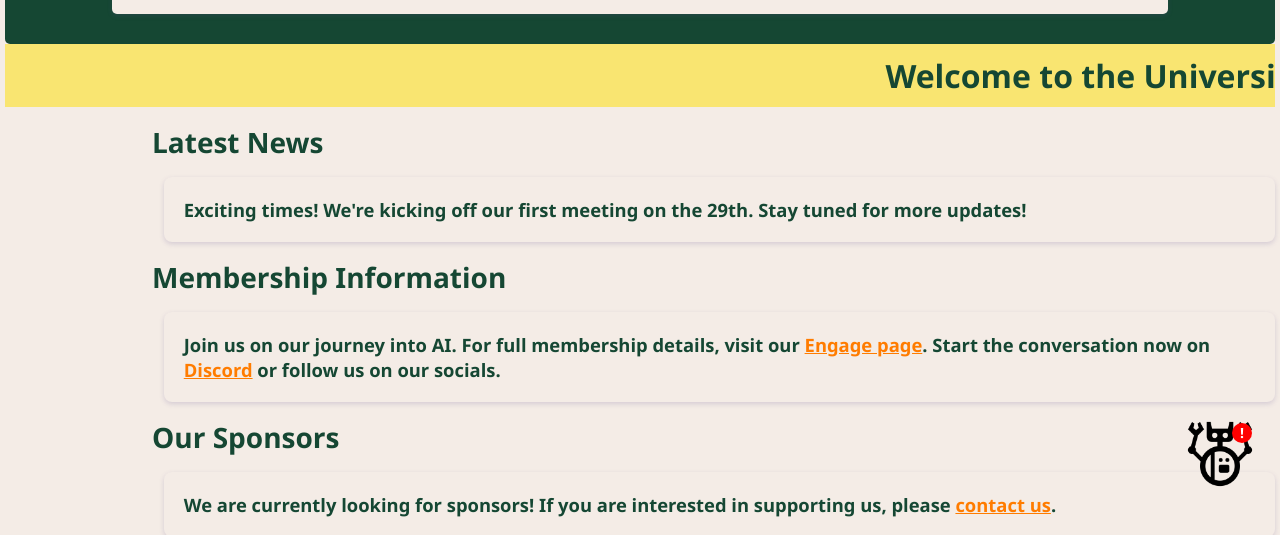
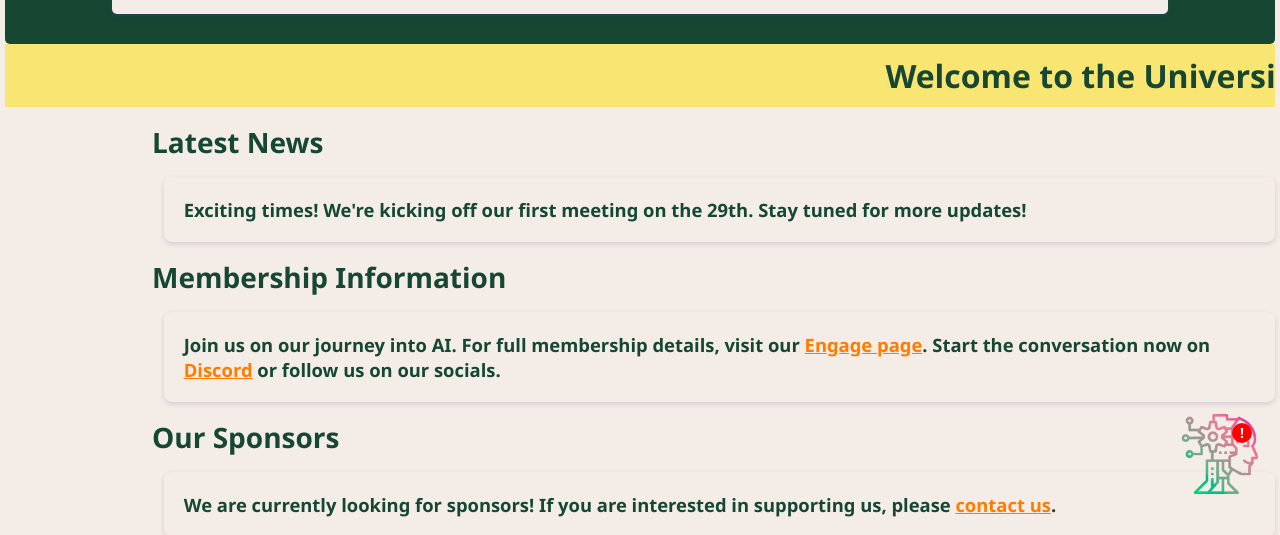
Before and after one commit to uoaisa/website1.0, a plain HTML site: page index.html in a window 1280 px wide. Shown: the part 281-816 px from the top of the page. Drawn offline with Linux system fonts and the light colour scheme; a web font is replaced by a local one.

Commit message:
Update index.html

```diff
--- a/index.html
+++ b/index.html
@@ -93,7 +93,7 @@
         </section>
 
     <div id="chatbotIcon" class="floating-icon">
-        <img src="pages/images/chat_bot_icons/robot.png" alt="Chat Icon">
+        <img src="pages/images/chat_bot_icons/ai.png" alt="Chat Icon">
         <div class="notification">!</div>
         <div class="message-bubble">New message</div>
     </div>
```
